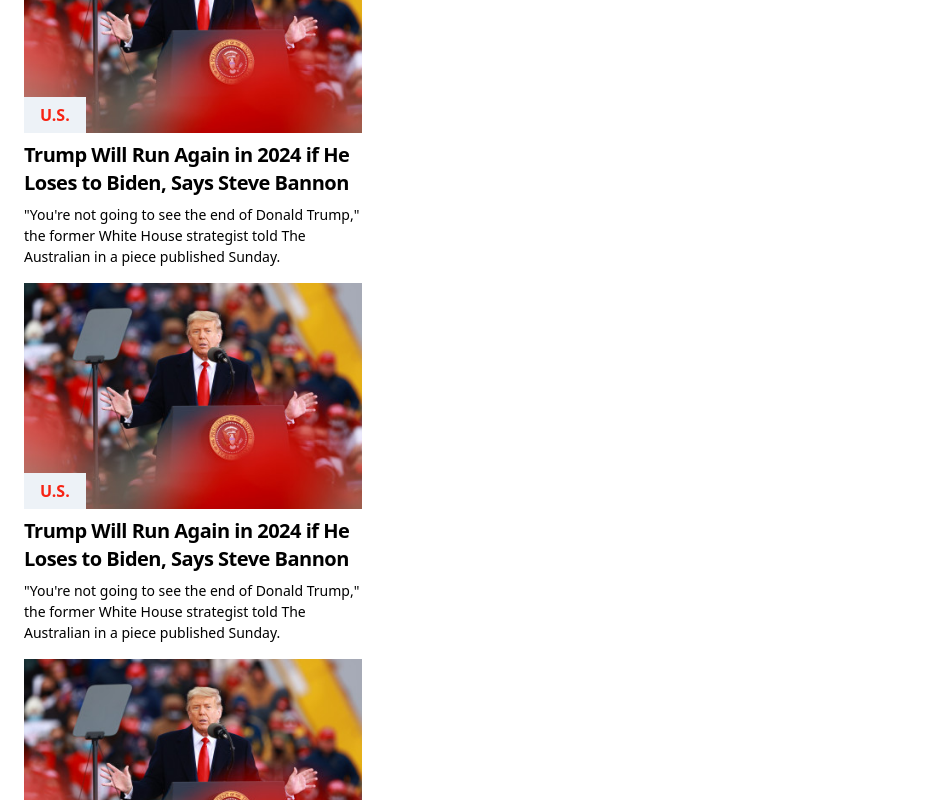
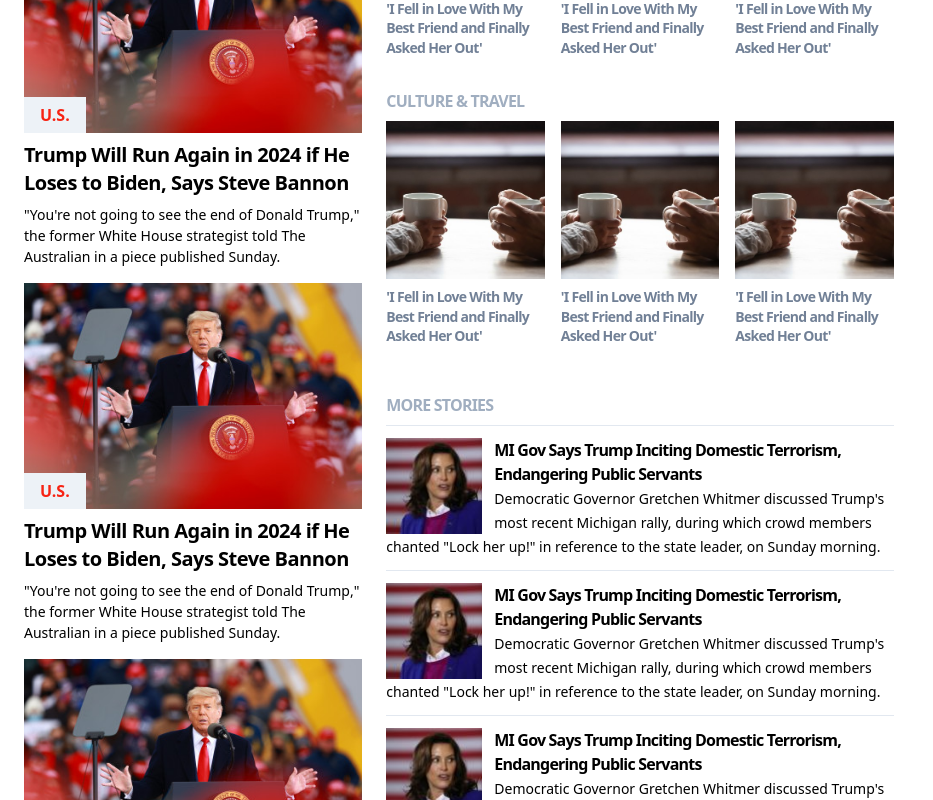
Before and after one commit to timkellytk/project-newsweek-clone, a React (Create React App) app: page / in a window 1280 px wide. Shown: the part 1100-1900 px from the top of the page, without its empty margins (0-933 px from the left). Built offline with nearby package versions, Linux system fonts and the light colour scheme.

Commit message:
Created the NewsGrid3 component and set up the More Stories section

```diff
--- a/src/components/News/News.js
+++ b/src/components/News/News.js
@@ -2,6 +2,7 @@ import React from 'react';
 import NewsStory from './NewsStory/NewsStory';
 import NewsStorySmall from './NewsStorySmall/NewsStorySmall';
 import NewsHeadline from './NewsHeadline/NewsHeadline';
+import NewsGrid3 from './NewsGrid3/NewsGrid3';
 
 const News = () => {
   return (
@@ -19,6 +20,20 @@ const News = () => {
           <NewsHeadline>Top Story</NewsHeadline>
           <NewsStory />
           <NewsStorySmall />
+          <NewsGrid3>My Turn</NewsGrid3>
+          <NewsGrid3>Culture & Travel</NewsGrid3>
+          <div className="mt-12">
+            <NewsHeadline>More Stories</NewsHeadline>
+            <NewsStorySmall />
+            <NewsStorySmall />
+            <NewsStorySmall />
+            <NewsStorySmall />
+            <NewsStorySmall />
+            <NewsStorySmall />
+            <NewsStorySmall />
+            <NewsStorySmall />
+            <NewsStorySmall />
+          </div>
         </div>
         <div className="">
           <NewsHeadline>The Debate</NewsHeadline>
--- /dev/null
+++ b/src/components/News/NewsGrid3/NewsGrid3.js
@@ -0,0 +1,45 @@
+import React from 'react';
+import NewsHeadline from '../NewsHeadline/NewsHeadline';
+import relationship from '../../../img/relationship.jpg';
+
+const NewsGrid3 = (props) => {
+  return (
+    <div className="mt-8">
+      <NewsHeadline>{props.children}</NewsHeadline>
+      <div className="grid gap-4 grid-cols-3">
+        <div>
+          <img
+            className="object-cover object-center"
+            src={relationship}
+            alt="Two sets of hands holding coffee"
+          />
+          <div className="text-gray-600 font-bold text-sm leading-snug tracking-tighter mt-2">
+            'I Fell in Love With My Best Friend and Finally Asked Her Out'
+          </div>
+        </div>
+        <div>
+          <img
+            className="object-cover object-center"
+            src={relationship}
+            alt="Two sets of hands holding coffee"
+          />
+          <div className="text-gray-600 font-bold text-sm leading-snug tracking-tighter mt-2">
+            'I Fell in Love With My Best Friend and Finally Asked Her Out'
+          </div>
+        </div>
+        <div>
+          <img
+            className="object-cover object-center"
+            src={relationship}
+            alt="Two sets of hands holding coffee"
+          />
+          <div className="text-gray-600 font-bold text-sm leading-snug tracking-tighter mt-2">
+            'I Fell in Love With My Best Friend and Finally Asked Her Out'
+          </div>
+        </div>
+      </div>
+    </div>
+  );
+};
+
+export default NewsGrid3;
--- a/src/components/News/NewsHeadline/NewsHeadline.js
+++ b/src/components/News/NewsHeadline/NewsHeadline.js
@@ -2,7 +2,7 @@ import React from 'react';
 
 const NewsHeadline = (props) => {
   return (
-    <h5 className="uppercase text-gray-500 font-bold tracking-tight mb-2">
+    <h5 className="uppercase text-gray-500 font-bold tracking-tighter mb-2">
       {props.children}
     </h5>
   );
--- a/src/components/News/NewsStorySmall/NewsStorySmall.js
+++ b/src/components/News/NewsStorySmall/NewsStorySmall.js
@@ -4,15 +4,24 @@ import GretchenWhitmer from '../../../img/gretchen-whitmer.jpg';
 const NewsStorySmall = () => {
   return (
     <div className="py-3 border-t border-gray-300">
+      <a href="#empty">
         <img
           className="float-left mr-3 object-cover object-center h-24 w-24"
           src={GretchenWhitmer}
           alt="Gretchen Whitmer"
         />
-      <h6 className="font-bold tracking-tighter">
+      </a>
+      <a href="#empty">
+        <h6
+          className="font-bold tracking-tighter hover:underline"
+          style={{
+            textDecorationColor: 'red',
+          }}
+        >
           MI Gov Says Trump Inciting Domestic Terrorism, Endangering Public
           Servants
         </h6>
+      </a>
       <span className="text-sm">
         Democratic Governor Gretchen Whitmer discussed Trump's most recent
         Michigan rally, during which crowd members chanted "Lock her up!" in
```
Also changed, not shown: src/img/relationship.jpg (added). Lines whose indentation alone changed are shown as unchanged.
